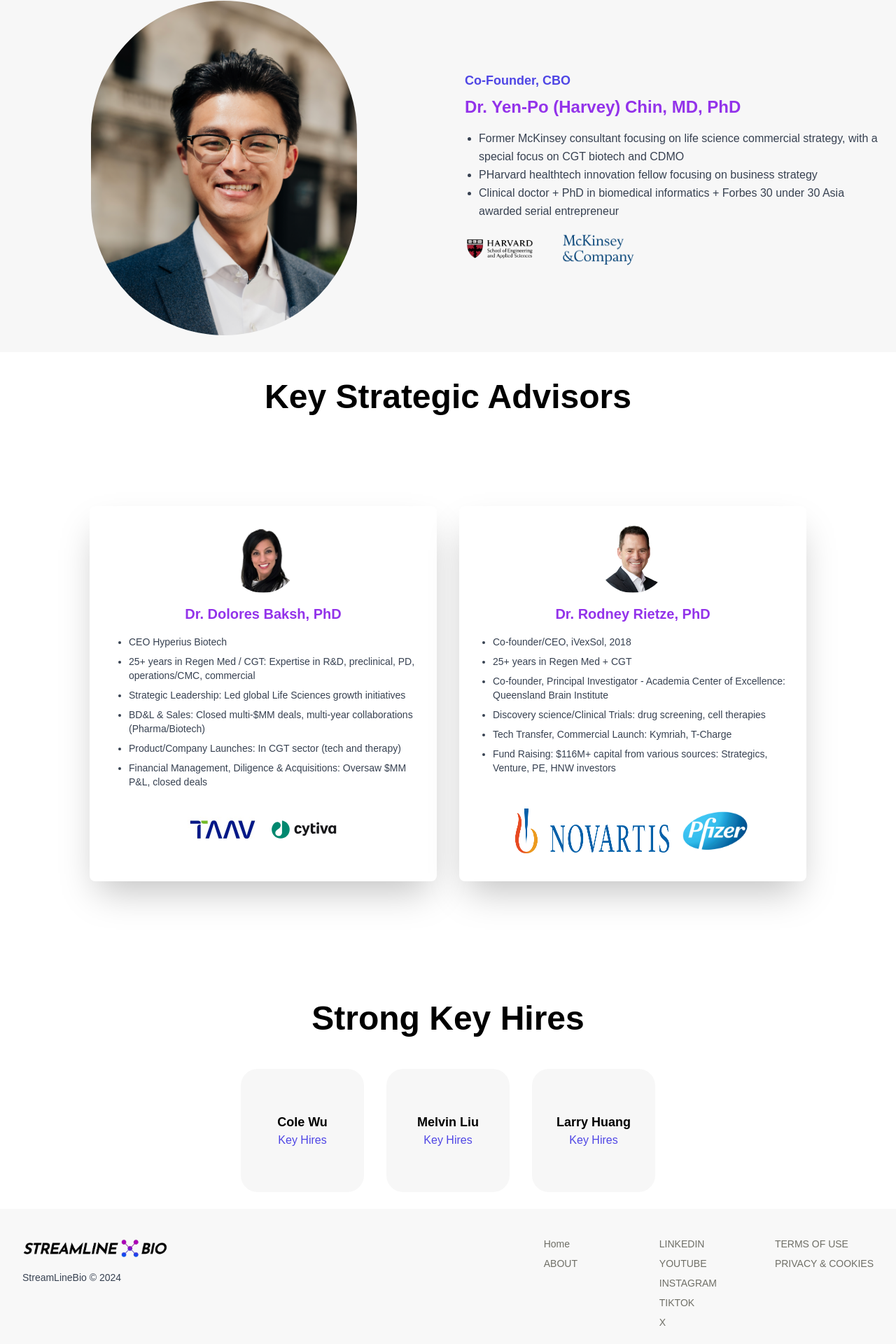
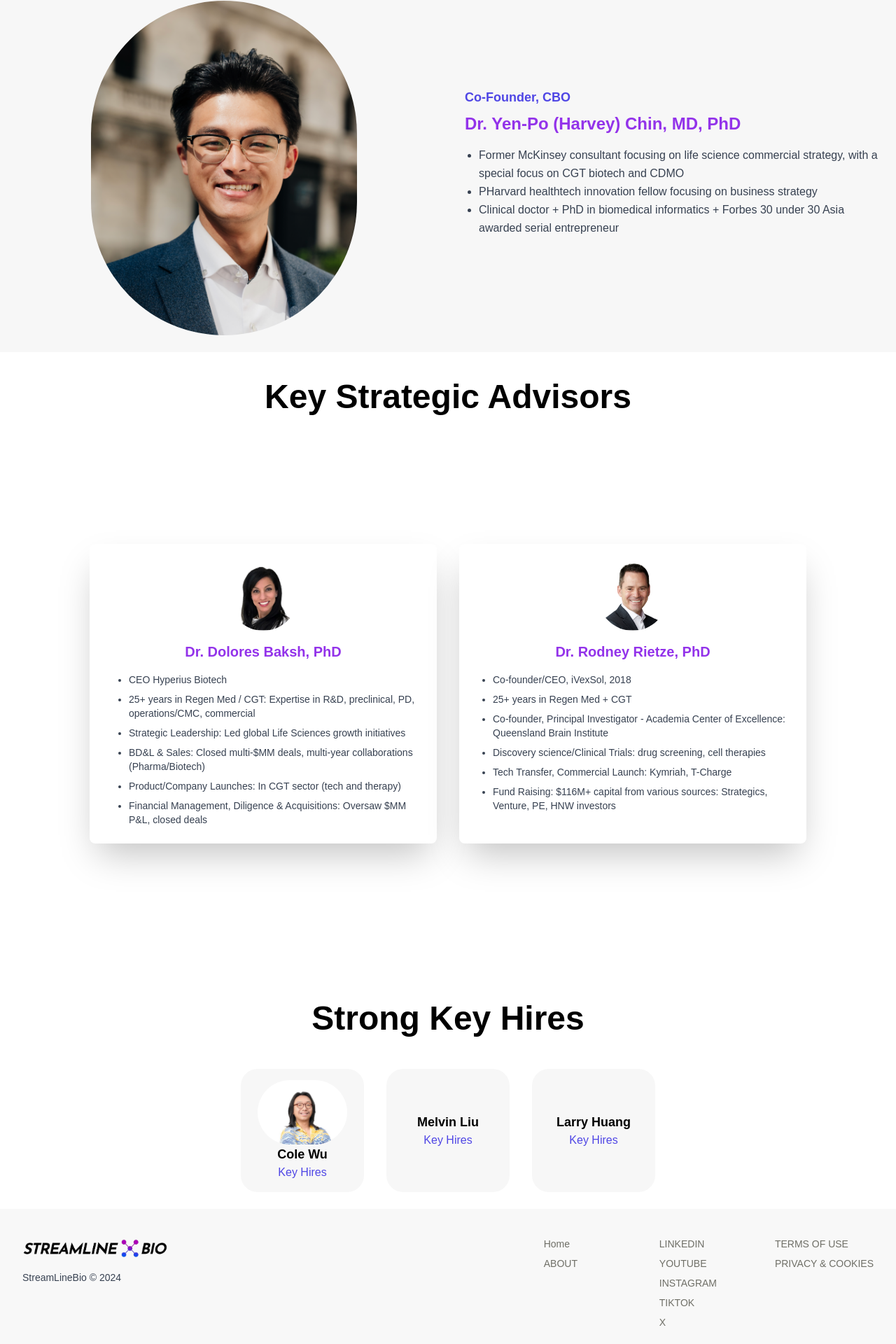
Before and after one commit to Ahmadkaxhi010/Streamline_bio, a Next.js app: page /about in a window 1280 px wide. Shown: the part 1358-3278 px from the top of the page at 70% size. Built offline with nearby package versions, Linux system fonts and the light colour scheme.

Commit message:
added modifications

```diff
--- a/components/Leadership/Advisors.js
+++ b/components/Leadership/Advisors.js
@@ -44,7 +44,7 @@
                 closed deals
               </li>
             </ul>
-            <div className="flex mt-2 space-x-4">
+            {/* <div className="flex mt-2 space-x-4">
               <Image
                 src="/images/TAAV.jpeg" // Replace with actual logo path
                 alt="TAAV Logo"
@@ -57,7 +57,7 @@
                 width={100}
                 height={40}
               />
-            </div>
+            </div> */}
           </div>
 
           {/* Card for Dr. Rodney Rietze */}
@@ -89,7 +89,7 @@
                 Venture, PE, HNW investors
               </li>
             </ul>
-            <div className="flex mt-12 space-x-4">
+            {/* <div className="flex mt-12 space-x-4">
               <Image
                 src="/images/nova.png" // Replace with actual logo path
                 alt="Novartis Logo"
@@ -102,7 +102,7 @@
                 width={100}
                 height={40}
               />
-            </div>
+            </div> */}
           </div>
         </div>
       </div>
--- a/components/Leadership/FoundersComp.js
+++ b/components/Leadership/FoundersComp.js
@@ -25,7 +25,7 @@
               </li>
               <li>10+ publications and patents in AI and robotics</li>
             </ul>
-            <div className="flex items-center mt-4">
+            {/* <div className="flex items-center mt-4">
               <Image
                 src="/images/Harvard.png"
                 alt="Harvard Logo"
@@ -39,7 +39,7 @@
                 height={40}
                 className="ml-4"
               />
-            </div>
+            </div> */}
           </div>
         </div>
         <div className="md:w-1/2 flex justify-center items-center p-6">
@@ -88,7 +88,7 @@
                 under 30 Asia awarded serial entrepreneur
               </li>
             </ul>
-            <div className="flex items-center mt-4">
+            {/* <div className="flex items-center mt-4">
               <Image
                 src="/images/Harvard.png"
                 alt="Harvard Logo"
@@ -102,7 +102,7 @@
                 height={40}
                 className="ml-4"
               />
-            </div>
+            </div> */}
           </div>
         </div>
       </div>
--- a/components/Leadership/KeyHires.js
+++ b/components/Leadership/KeyHires.js
@@ -5,21 +5,21 @@
     {
       name: "Cole Wu",
       title: "Key Hires",
-      image: "/images/c12t.png", // Replace with actual path
+      image: "/images/Cole.jpg", // Replace with actual path
       description:
         "Cole Wu, Senior Automation engineer, Led a 7M dollars factory automation project.",
     },
     {
       name: "Melvin Liu",
       title: "Key Hires",
-      image: "/images/c12t.png", // Replace with actual path
+      image: null, // No image for this member
       description:
         "Melvin Liu, Senior Mechanical engineer, 6 years of experience in mechanical design",
     },
     {
       name: "Larry Huang",
       title: "Key Hires",
-      image: "/images/c12t.png", // Replace with actual path
+      image: null, // No image for this member
       description:
         "Larry Huang, Senior Software engineer, 6 years of experience in software infrastructure.",
     },
@@ -30,14 +30,14 @@
       <div className="flex justify-center items-center mt-10 mb-6">
         <h1 className="text-2xl font-bold md:text-5xl">Strong Key Hires</h1>
       </div>
-      <div className="flex flex-col justify-center items-center gap-8 md:flex md:flex-row md:justify-center md:items-center md:gap-8 p-6 bg-white">
+      <div className="flex flex-wrap justify-center items-center gap-8 p-6 bg-white">
         {teamMembers.map((member, index) => (
           <div
             key={index}
-            className="relative flex justify-center items-center w-44 h-44 group rounded-3xl overflow-hidden bg-[#f7f7f7] p-4"
+            className="relative flex flex-col justify-center items-center w-44 h-44 rounded-3xl overflow-hidden bg-[#f7f7f7] p-4 text-center group"
           >
-            <div className="flex flex-col justify-center items-center text-center">
-              {/* <div className="w-32 h-32 rounded-full overflow-hidden">
+            {member.image && (
+              <div className="w-32 h-32 rounded-full overflow-hidden">
                 <Image
                   src={member.image}
                   alt={member.name}
@@ -45,10 +45,11 @@
                   height={128}
                   className="object-cover"
                 />
-            </div> */}
+              </div>
+            )}
             <h4 className="font-bold text-lg">{member.name}</h4>
             <p className="text-indigo-600">{member.title}</p>
-            </div>
+            {/* Hover effect */}
             <div className="absolute inset-0 bg-white bg-opacity-90 flex items-center justify-center text-center opacity-0 group-hover:opacity-100 transition-opacity duration-300 p-4">
               <p className="text-gray-700">{member.description}</p>
             </div>
@@ -60,3 +61,68 @@
 };
 
 export default KeyHires;
+
+// import Image from "next/image";
+
+// const KeyHires = () => {
+//   const teamMembers = [
+//     {
+//       name: "Cole Wu",
+//       title: "Key Hires",
+//       image: "/images/Cole.jpg", // Replace with actual path
+//       description:
+//         "Cole Wu, Senior Automation engineer, Led a 7M dollars factory automation project.",
+//     },
+//     {
+//       name: "Melvin Liu",
+//       title: "Key Hires",
+//       image: "/images/c12t.png", // Replace with actual path
+//       description:
+//         "Melvin Liu, Senior Mechanical engineer, 6 years of experience in mechanical design",
+//     },
+//     {
+//       name: "Larry Huang",
+//       title: "Key Hires",
+//       image: "/images/c12t.png", // Replace with actual path
+//       description:
+//         "Larry Huang, Senior Software engineer, 6 years of experience in software infrastructure.",
+//     },
+//   ];
+
+//   return (
+//     <>
+//       <div className="flex justify-center items-center mt-10 mb-6">
+//         <h1 className="text-2xl font-bold md:text-5xl">Strong Key Hires</h1>
+//       </div>
+//       <div className="flex flex-col justify-center items-center gap-8 md:flex md:flex-row md:justify-center md:items-center md:gap-8 p-6 bg-white">
+//         {teamMembers.map((member, index) => (
+//           <div
+//             key={index}
+//             className="relative flex justify-center items-center w-44 h-44 group rounded-3xl overflow-hidden bg-[#f7f7f7] p-4"
+//           >
+//             <div className="flex flex-col justify-center items-center text-center">
+//               <div className="w-32 h-32 rounded-full overflow-hidden">
+//                 {member.name === "Cole Wu" && (
+//                   <Image
+//                     src={member.image}
+//                     alt={member.name}
+//                     width={100}
+//                     height={100}
+//                     className="object-cover"
+//                   />
+//                 )}
+//               </div>
+//               <h4 className="font-bold text-lg">{member.name}</h4>
+//               <p className="text-indigo-600">{member.title}</p>
+//             </div>
+//             <div className="absolute inset-0 bg-white bg-opacity-90 flex items-center justify-center text-center opacity-0 group-hover:opacity-100 transition-opacity duration-300 p-4">
+//               <p className="text-gray-700">{member.description}</p>
+//             </div>
+//           </div>
+//         ))}
+//       </div>
+//     </>
+//   );
+// };
+
+// export default KeyHires;
```
Also changed, not shown: public/images/Cole.jpg (added). Lines whose indentation alone changed are shown as unchanged.
